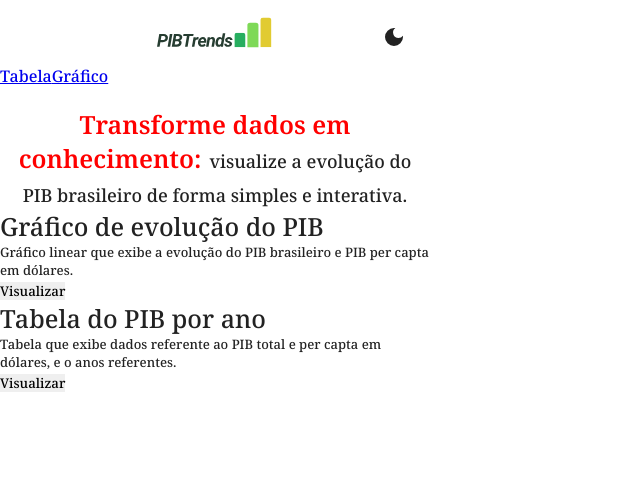
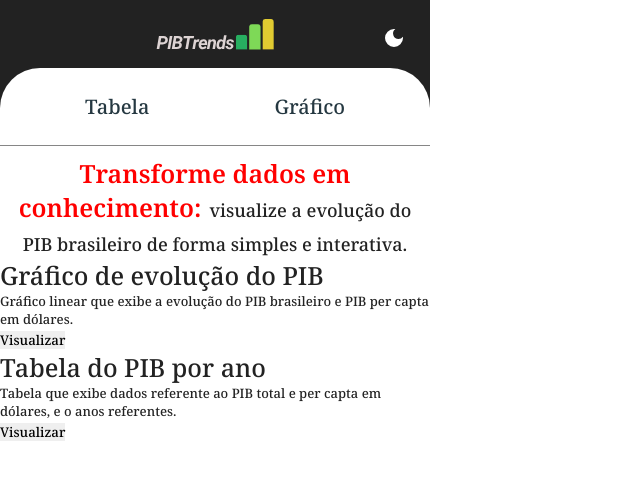
Before and after one commit to fromanoel/ConectarCase, a React (Vite) app: page / in a window 1280 px wide. Shown: the top 480 px of the page, without its empty margins (0-640 px from the left). Built offline with nearby package versions, Linux system fonts and the light colour scheme.

Commit message:
style: update CSS for navigation menu

```diff
--- a/src/components/LogoNav.tsx
+++ b/src/components/LogoNav.tsx
@@ -2,7 +2,7 @@ import logoLight from "../assets/logoLight.svg"
 import logoDark from "../assets/logoDark.svg"
 import { useState, useEffect } from "react"
 import { MdDarkMode, MdLightMode } from "react-icons/md"
-import "../styles/NavBar.css"
+import "../styles/LogoNav.css"
 const NavBar = () => {
   const [isDark, setIsDark] = useState(false)
 
@@ -19,7 +19,7 @@ const NavBar = () => {
     <>
       <nav className="navbar">
         <img
-          src={isDark ? logoDark : logoLight}
+          src={isDark ? logoLight : logoDark}
           alt="Logo PIB"
           className="logo"
         />
--- a/src/components/RouteNav.tsx
+++ b/src/components/RouteNav.tsx
@@ -1,5 +1,5 @@
 import { Link, useLocation } from "react-router-dom"
-
+import "../styles/RouteNav.css"
 const RouteNav = () => {
   const { pathname } = useLocation()
   const routes = [
@@ -10,11 +10,13 @@ const RouteNav = () => {
   if (pathname === "/") {
     return (
       <nav className="route-nav">
+        <div>
           {routes.map((route) => (
             <Link key={route.path} to={route.path} className="route-link">
               {route.label}
             </Link>
           ))}
+        </div>
       </nav>
     )
   }
@@ -22,12 +24,16 @@ const RouteNav = () => {
   const links = routes.filter((route) => route.path !== pathname)
   return (
     <nav className="route-nav">
-      <Link to="/">Home</Link>
+      <div>
+        <Link className="route-link" to="/">
+          Home
+        </Link>
         {links.map((route) => (
           <Link key={route.path} to={route.path} className="route-link">
             {route.label}
           </Link>
         ))}
+      </div>
     </nav>
   )
 }
--- a/src/index.css
+++ b/src/index.css
@@ -5,7 +5,7 @@
 }
 
 [data-theme="dark"] {
-  --bg: #253841;
+  --bg: #222;
   --text: #eee;
 }
 
--- a/src/styles/Home.css
+++ b/src/styles/Home.css
@@ -1,9 +1,10 @@
 .home-container {
   width: 100%;
+  background: var(--bg);
 }
 
 .home-headline {
-  margin: 20px 10px 0px 10px;
+  padding: 10px 10px 0px 10px;
   text-align: center;
 }
 
--- a/src/styles/NavBar.css
+++ b/src/styles/LogoNav.css
@@ -8,6 +8,7 @@
   justify-content: center;
   position: relative;
   padding: 16px 0;
+  background-color: #222;
 }
 
 .theme-btn {
@@ -21,9 +22,13 @@
 }
 
 .theme-icon {
+  color: #fff;
+}
+
+[data-theme="dark"] .theme-icon {
   color: #222;
 }
 
-[data-theme="dark"] .theme-icon {
-  color: #fff;
+[data-theme="dark"] .navbar {
+  background-color: #fff;
 }
--- /dev/null
+++ b/src/styles/RouteNav.css
@@ -0,0 +1,42 @@
+.route-nav {
+  background-color: #222;
+}
+
+.route-nav > div {
+  display: flex;
+  align-items: center;
+  justify-content: space-evenly;
+  padding: 5px 0;
+  border-top-left-radius: 40px;
+  border-top-right-radius: 40px;
+  border-bottom: none;
+  border-bottom: 1px solid rgb(134, 134, 134);
+  background-color: #fff;
+}
+
+.route-link {
+  text-decoration: none;
+  transition: all 0.5s;
+  color: #253841;
+  font-size: 20px;
+  padding: 10px 40px;
+  border-radius: 20px;
+  margin-top: 10px;
+  margin-bottom: 10px;
+}
+
+.route-link:hover {
+  background-color: #e1cb31;
+}
+
+[data-theme="dark"] .route-nav {
+  background-color: #fff;
+}
+
+[data-theme="dark"] .route-nav > div {
+  background-color: #222;
+}
+
+body[data-theme="dark"] .route-link {
+  color: #fff;
+}
```
Lines whose indentation alone changed are shown as unchanged.
